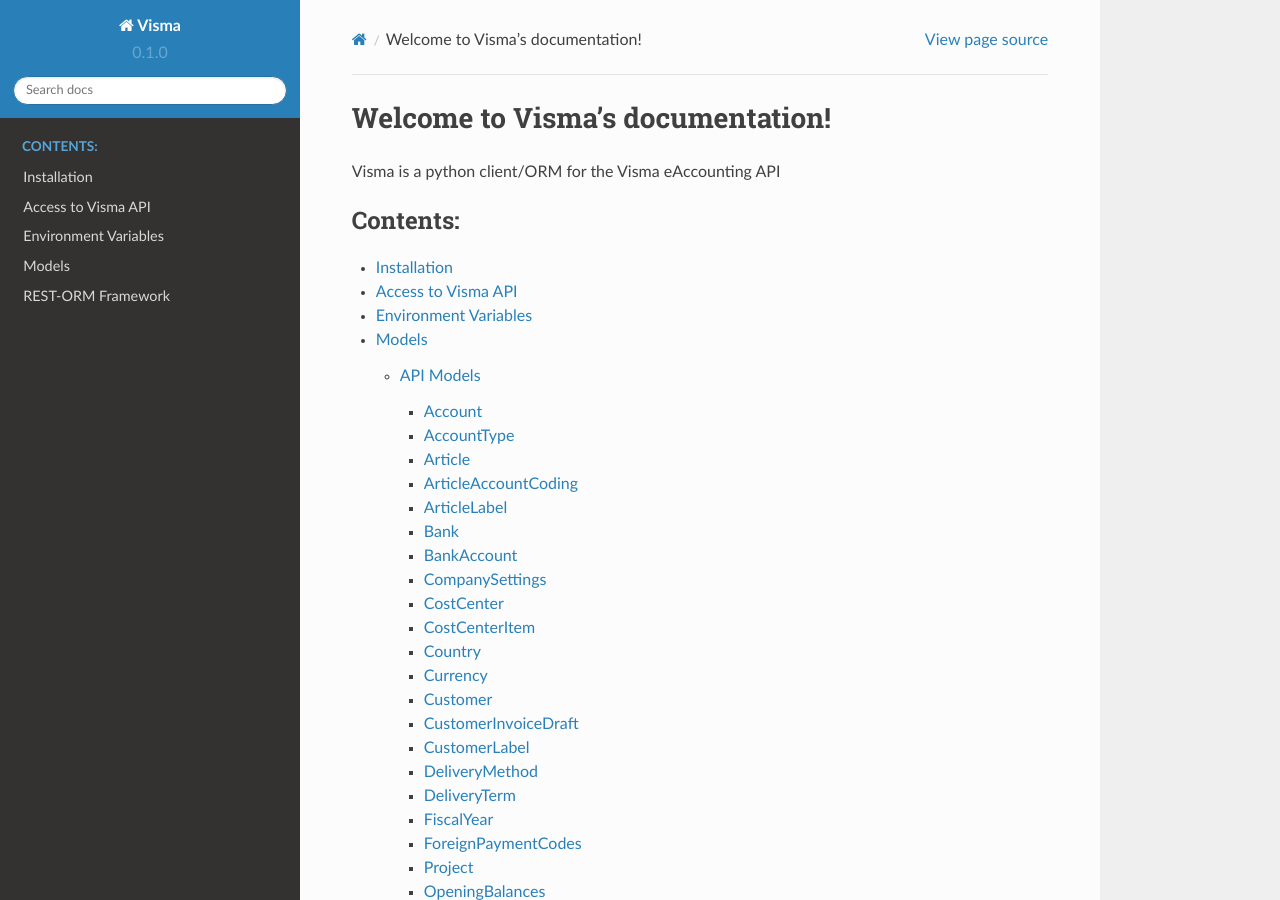
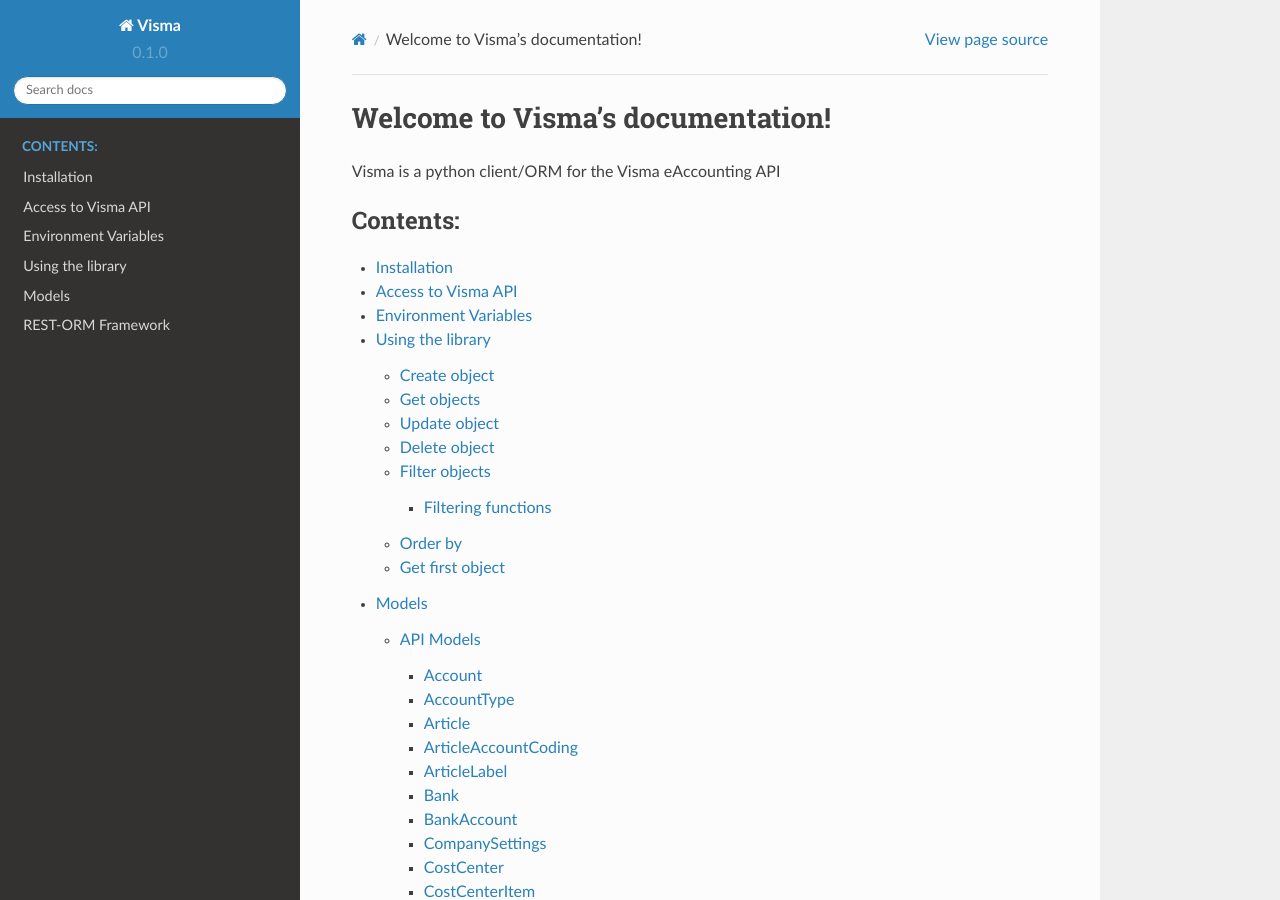
Before and after one commit to pwitab/visma, a Sphinx documentation site: the page built from docs/source/index.rst, in a window 1280 px wide and 900 px high. Built offline with Sphinx 7.4.7 and the Read the Docs theme 2.0.0, drawn with Linux system fonts in a browser that asks for light colours; some of the changed lines change nothing that is shown.

Commit message:
Updated documentation to include usage instruction

```diff
--- a/docs/source/index.rst
+++ b/docs/source/index.rst
@@ -8,6 +8,7 @@
    :caption: Contents:
 
    installation
+   usage
    models
    framework
 
--- /dev/null
+++ b/docs/source/usage.rst
@@ -0,0 +1,139 @@
+.. _usage:
+
+
+Using the library
+=================
+
+
+Create object
+-------------
+
+You create object as you would normally in Python. To save the data in Visma you
+need to call the .save() method
+
+.. code-block:: python
+
+    customer = Customer(
+            invoice_city='Helsingborg',
+            invoice_postal_code='25234',
+            name='TestCustomer AB',
+            terms_of_payment_id='8f9a8f7b-5ea9-44c6-9725-9b8a1addb036',
+            is_private_person=False,
+            is_active=True)
+
+    customer.save()
+
+Get objects
+-----------
+
+You can query the object endpoint by going via the manger on the object.
+
+.. code-block:: python
+
+   customers = Customer.objects.all()
+
+If you just want a specific object that you know the primary key for you can use the .get()
+
+.. code-block:: python
+
+   customer = Customer.objects.get('8f9a8f7b-5ea9-44c6-9725-9b8a1addb036')
+
+Update object
+-------------
+
+When updating an object you just need to get the object, make changes and save.
+
+.. code-block:: python
+
+   customer = Customer.objects.get('8f9a8f7b-5ea9-44c6-9725-9b8a1addb036')
+   customer.name = 'New Name'
+   customer.save()
+
+Delete object
+-------------
+
+You can issue a delete on a collected object or use the .delete on the manager
+if you know whe primary key.
+
+.. code-block:: python
+
+   customer = Customer.objects.get('8f9a8f7b-5ea9-44c6-9725-9b8a1addb036')
+   customer.delete()
+
+   # or
+
+   Customer.objects.delete('8f9a8f7b-5ea9-44c6-9725-9b8a1addb036')
+
+Filter objects
+--------------
+
+You can filter result on the API-side using .filter() and .exclude(). They are chainable so you can combine them.
+
+.. code-block:: python
+
+   # You don't need to use the .all()
+   customers = Customer.objects.all().filter(name='Dave')
+   # is the same as:
+   customers = Customer.objects.filter(name='Dave')
+
+   # You can combine filter and exclude
+   customers = Customer.objects.filter(name='Dave').exclude(customer_number='1337').filter(delivery_invoice_country='Sweden')
+
+Filtering functions
+^^^^^^^^^^^^^^^^^^^
+
+There are some special filtering functions that can be used. They can be used
+in both .filter() and .exclude(). When using filtering functions in exclude
+they are handled as the inverse of what would be included using .filter()
+
+exact
+    using {arg}__exact is the same as just suppling the arg.
+    Ex name__exact='Dave' or name='Dave'. It will handle paramaters that match
+    exactly.
+not
+    using {arg}_not will match to anything but the supplied value.
+    (opposite to exact)
+greater than
+    using the {arg}__gt argname will translate into filter where greater than
+    the supplied value.
+greater than or equal
+    using {args}__gte will translat into filter where greater than or equal the
+    supplied value
+less than
+    using the {arg}__lt argname will translate into filter where less than
+    the supplied value.
+less than or equal
+    using {args}__lte will translat into filter where less than or equal the
+    supplied value
+
+.. code-block:: python
+
+    customers = Customer.objects.filter(name__not='Dave').exclude(invoice_zip_code__gte=27000)
+
+    #querysets are lazy and can be changed until it has been evaluated.
+
+    customers.filter(customer_number__lt=4).filter(invoice_country='Sweden)
+
+
+Order by
+--------
+
+You can order result. To supply what arg you want the result to be ordered by
+use .order_by(). Ex .order_by(name)
+
+.. code-block:: python
+
+    customers = Customer.objects.all().order_by(name)
+
+
+Get first object
+----------------
+
+If you are interested in the first object of a result you can use normal list
+handling of result[0] but you can also use the function .first() to make it
+a bit more clear and so that the queryset retuns an object instead of a list of
+objects.
+
+.. code-block:: python
+
+    customer = Customer.objects.filter(customer_number=1337).first()
```
